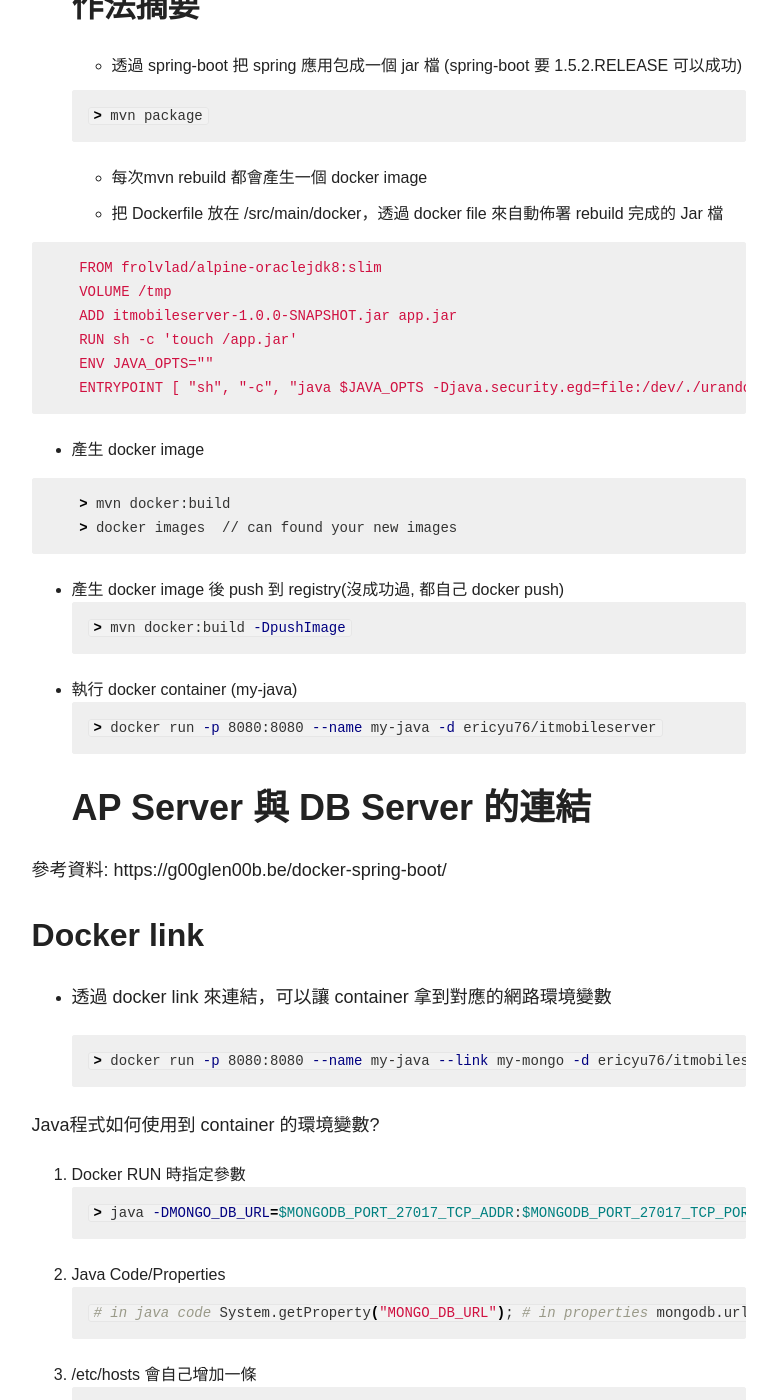
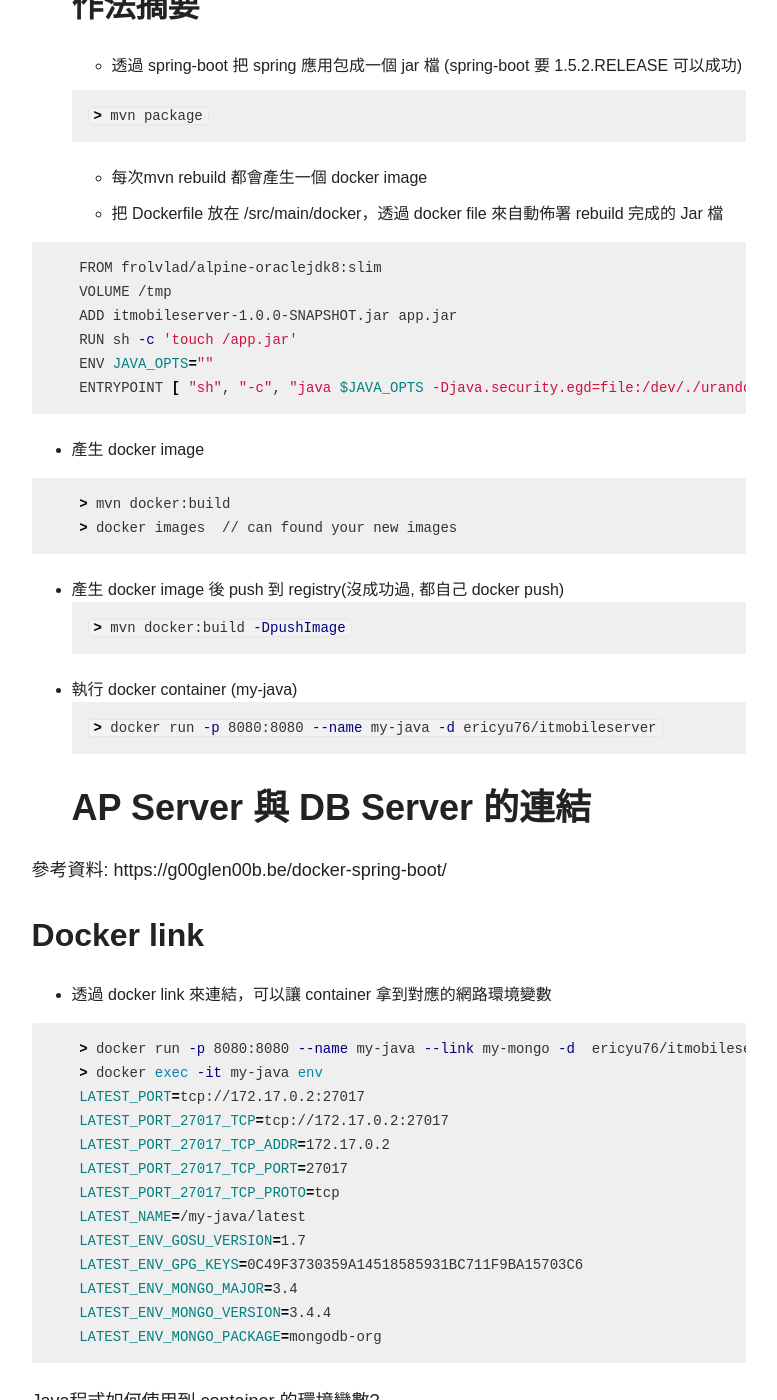
Before and after one commit to ericyu76/Notes, a Jekyll site: the page built from _posts/articles/2017-06-28-Docker-in-action.md, in a window 1280 px wide and 1400 px high, scrolled down 1326 px. Shown: the whole window, without its empty margins (348-1125 px from the left). Built offline with Jekyll 4.4.1, drawn with Linux system fonts in a browser that asks for light colours; nearby versions of some CDN libraries.

Commit message:
修正排版

````diff
--- a/_posts/articles/2017-06-28-Docker-in-action.md
+++ b/_posts/articles/2017-06-28-Docker-in-action.md
@@ -46,7 +46,7 @@ comments: true
   - 每次mvn rebuild 都會產生一個 docker image
   - 把 Dockerfile 放在 /src/main/docker，透過 docker file 來自動佈署 rebuild 完成的 Jar 檔
 
-```yaml
+```bash
     FROM frolvlad/alpine-oraclejdk8:slim
     VOLUME /tmp
     ADD itmobileserver-1.0.0-SNAPSHOT.jar app.jar
@@ -76,7 +76,7 @@ comments: true
 ## Docker link
 - 透過 docker link 來連結，可以讓 container 拿到對應的網路環境變數
 
-    ```bash
+```bash
     > docker run -p 8080:8080 --name my-java --link my-mongo -d  ericyu76/itmobileserver
     > docker exec -it my-java env
     LATEST_PORT=tcp://172.17.0.2:27017
@@ -90,7 +90,7 @@ comments: true
     LATEST_ENV_MONGO_MAJOR=3.4
     LATEST_ENV_MONGO_VERSION=3.4.4
     LATEST_ENV_MONGO_PACKAGE=mongodb-org
-    ```
+```
 
 Java程式如何使用到 container 的環境變數?
 1. Docker RUN  時指定參數
````
Also changed, not shown: _posts/articles/2017-06-25-vagrant-basic.md (+12 -8 lines).
